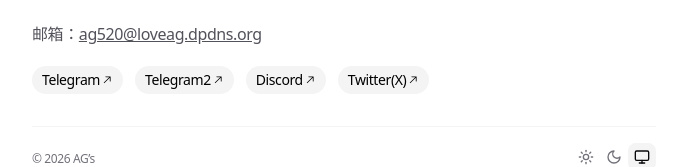
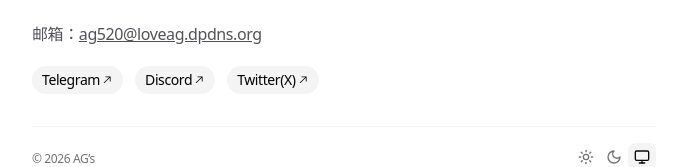
Before and after one commit to AGAGAG666/AG_home, a Next.js app: page / in a window 1280 px wide. Shown: the part 774-941 px from the top of the page, without its empty margins (296-984 px from the left). Built offline with nearby package versions, Linux system fonts and the light colour scheme.

Commit message:
Update data.ts

```diff
--- a/app/data.ts
+++ b/app/data.ts
@@ -16,11 +16,7 @@ type Blog = {
 export const SOCIAL_LINKS: SocialLink[] = [
   {
     label: 'Telegram',
-    link: 'https://t.me/EC_520',
-  },
-  {
-    label: 'Telegram2',
-    link: 'https://t.me/AGAGAG666',
+    link: 'https://t.me/ECMML',
   },
   {
     label: 'Discord',
```
